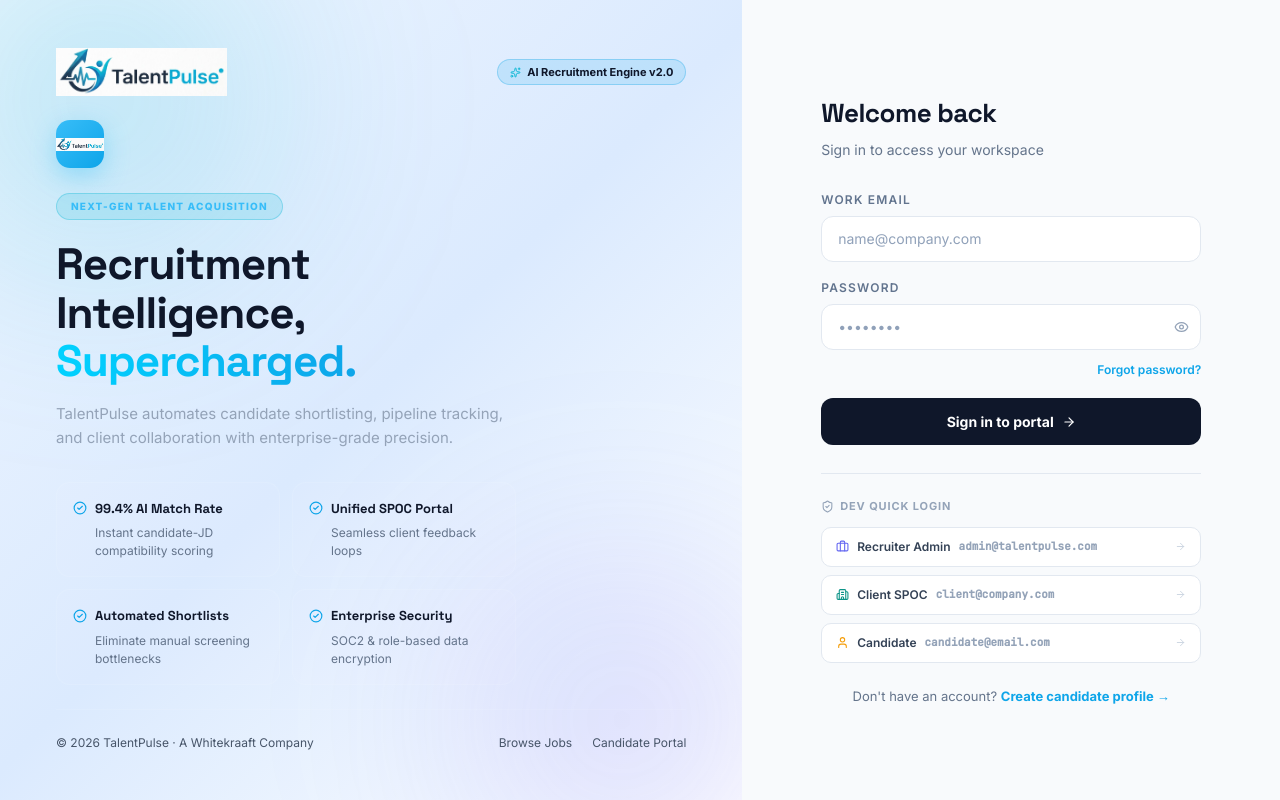
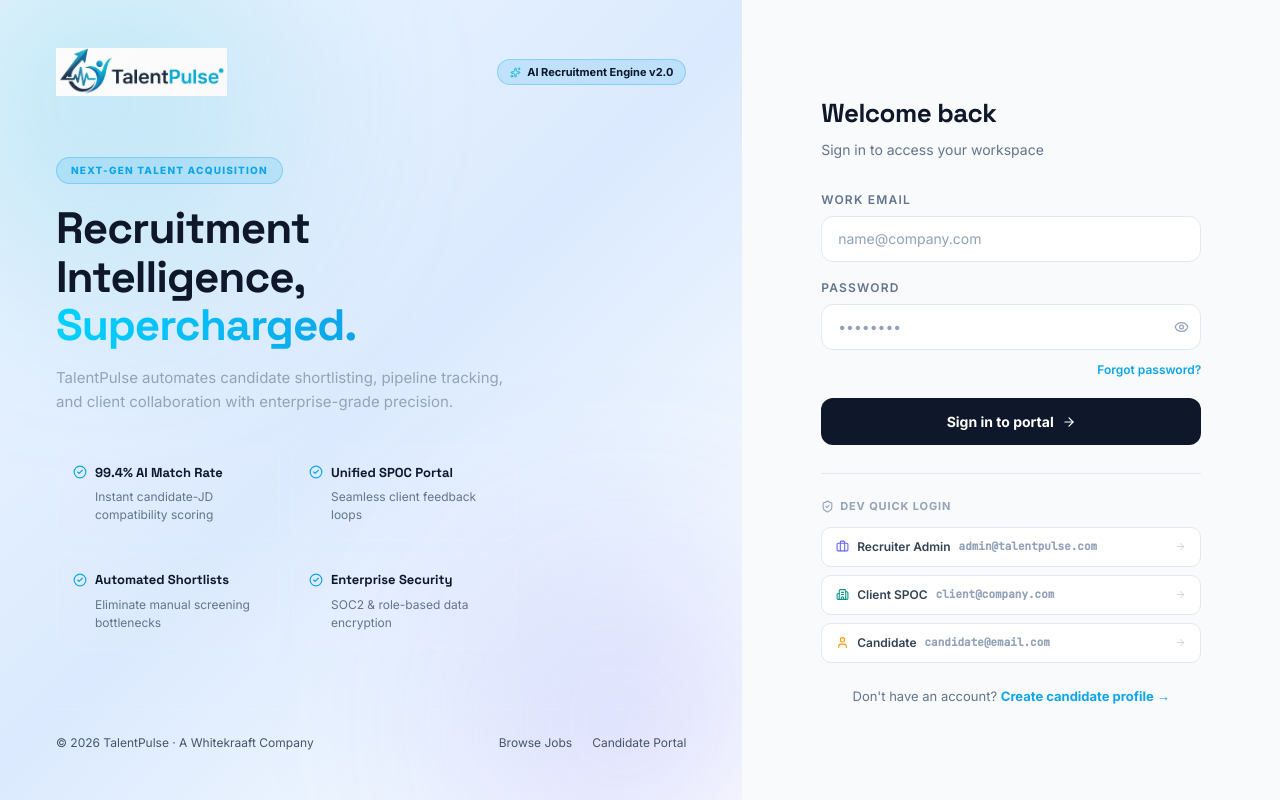
Before and after one commit to selva-aiprojects/talent-pulse, a Next.js app: page /login in a window 1280 px wide. Built offline with nearby package versions, Linux system fonts and the light colour scheme.

Commit message:
Remove redundant hero icon circles to fix duplicate logos on login/register/profile pages

```diff
--- a/app/login/page.tsx
+++ b/app/login/page.tsx
@@ -99,20 +99,10 @@
         {/* hero copy */}
         <div style={{ position: 'relative', zIndex: 1, maxWidth: '460px' }}>
           <div style={{
-            width:'48px', height:'48px', borderRadius:'14px',
-            background:'linear-gradient(135deg, #38BDF8, #0EA5E9)',
-            display:'flex', alignItems:'center', justifyContent:'center',
-            boxShadow:'0 8px 24px rgba(56,192,247,0.4)',
-            marginBottom:'24px',
-          }}>
-            <img src="/TalentPulse-logo.png" alt="TalentPulse Logo" style={{ height:'28px', width:'auto', objectFit:'contain' }} />
-          </div>
-
-          <div style={{
             display: 'inline-flex', alignItems: 'center', gap: '8px',
             padding: '5px 14px', borderRadius: '999px',
-            background: 'rgba(6,182,212,0.15)', border: '1px solid rgba(6,182,212,0.3)',
-            fontSize: '10px', fontWeight: 800, color: '#38BDF8',
+            background: 'rgba(14,165,233,0.15)', border: '1px solid rgba(14,165,233,0.3)',
+            fontSize: '10px', fontWeight: 800, color: '#0EA5E9',
             letterSpacing: '0.12em', textTransform: 'uppercase', marginBottom: '20px',
           }}>
             Next-Gen Talent Acquisition
--- a/app/portal/dashboard/page.tsx
+++ b/app/portal/dashboard/page.tsx
@@ -276,7 +276,6 @@
             subtitle="Maintain your verified profile details for AI semantic matching"
             className="p-8 bg-slate-50"
           >
-            <img src="/TalentPulse-logo.png" alt="TalentPulse Logo" className="h-8 w-auto object-contain mb-4" />
             <div className="grid grid-cols-1 md:grid-cols-2 gap-5 pt-2">
               <Input
                 label="Full Legal Name"
--- a/app/register/page.tsx
+++ b/app/register/page.tsx
@@ -114,12 +114,12 @@
         <div style={{ position:'relative', zIndex:1, maxWidth:'380px' }}>
           <div style={{
             width:'48px', height:'48px', borderRadius:'14px',
-            background:'linear-gradient(135deg, #38BDF8, #0EA5E9)',
+            background:'linear-gradient(135deg, #FF5A36, #E04825)',
             display:'flex', alignItems:'center', justifyContent:'center',
-            boxShadow:'0 8px 24px rgba(56,192,247,0.4)',
+            boxShadow:'0 8px 24px rgba(255,90,54,0.4)',
             marginBottom:'24px',
           }}>
-            <img src="/TalentPulse-logo.png" alt="TalentPulse Logo" style={{ height:'28px', width:'auto', objectFit:'contain' }} />
+            <Sparkles size={22} style={{ color:'#fff' }} />
           </div>
 
           <h1 style={{
```
